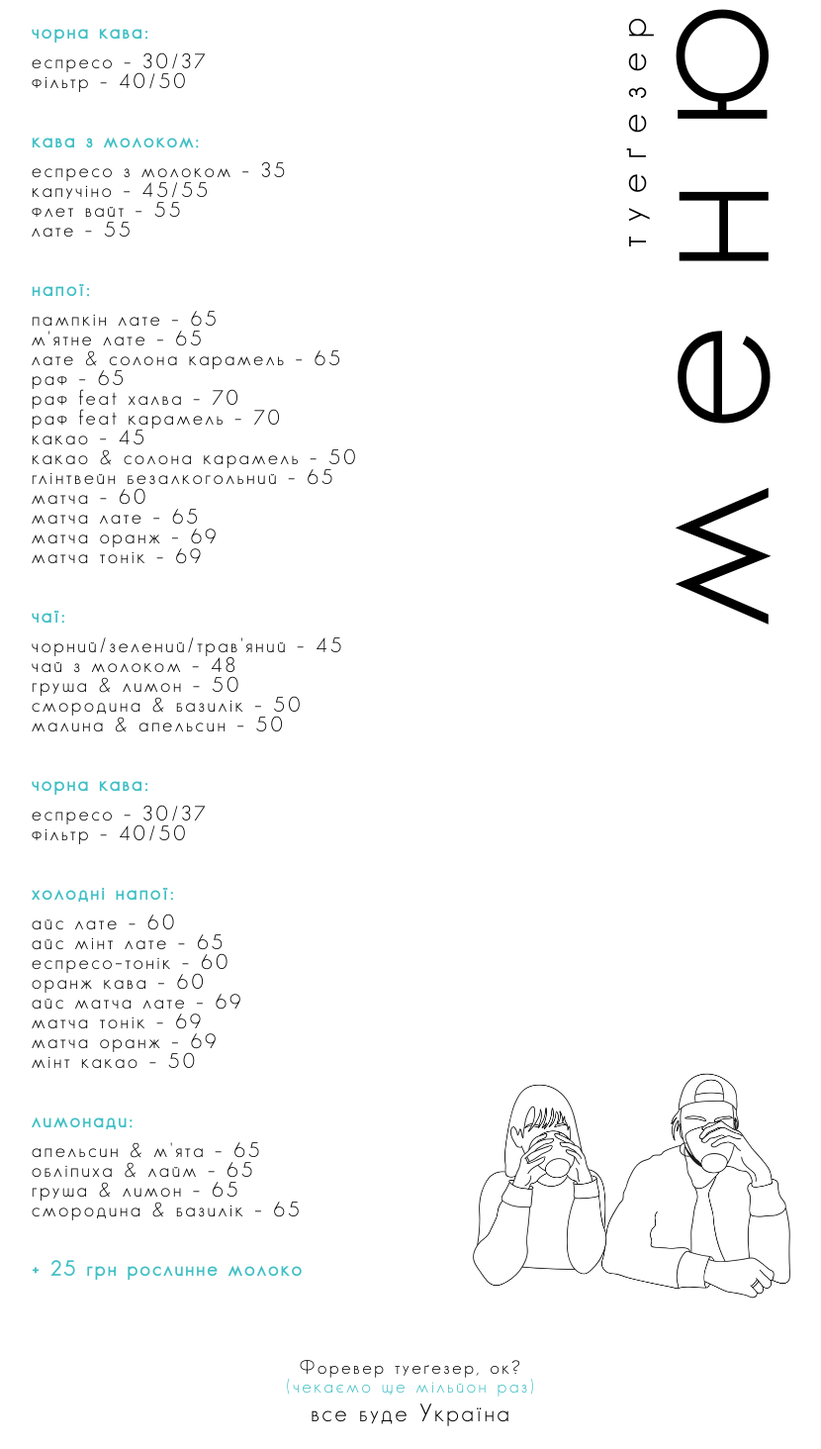
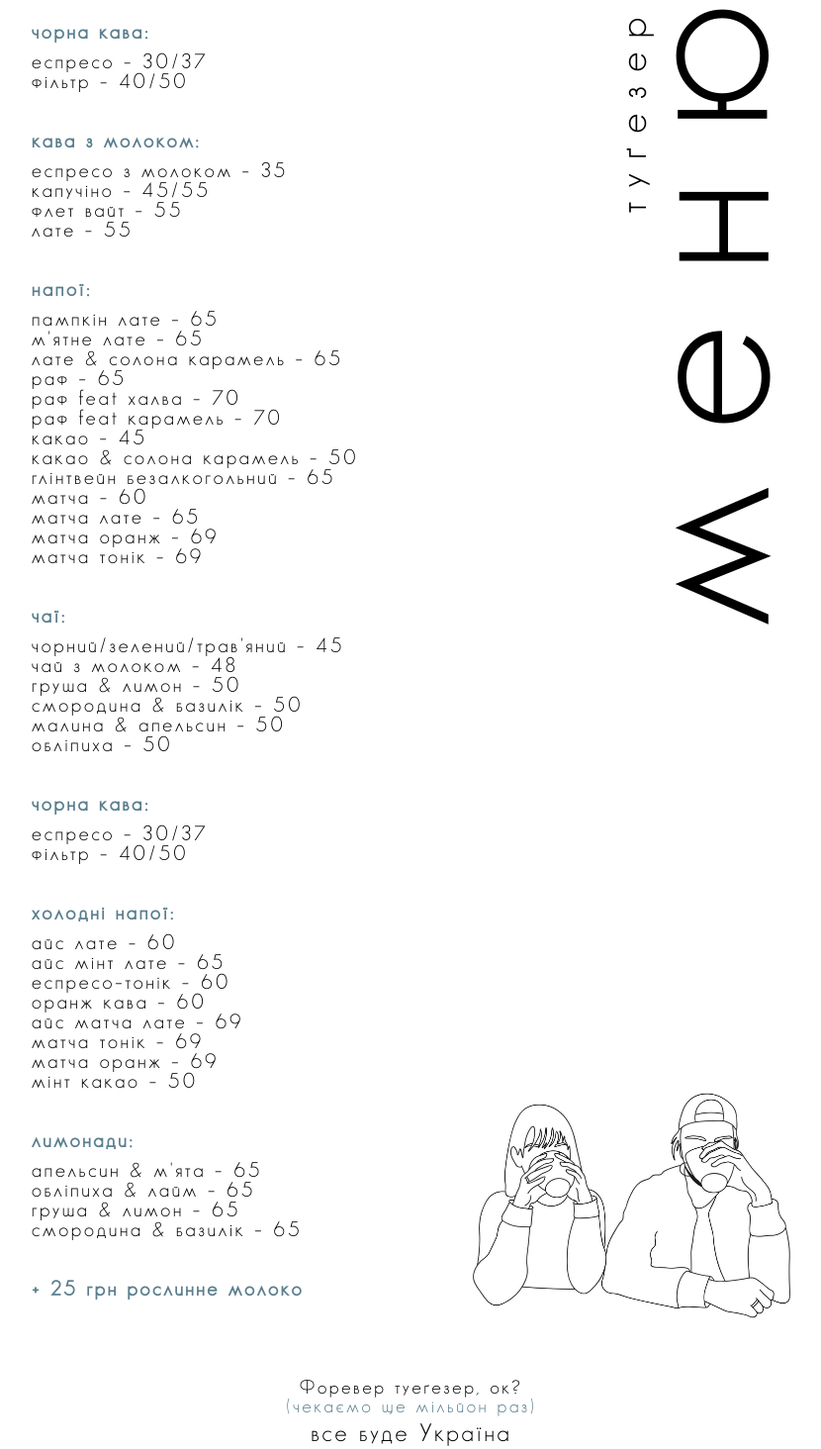
Before and after one commit to OksanaHasdaiko/together, a plain HTML site: page index.html in a window 1280 px wide. Shown: the part 27-1491 px from the top of the page at 99% size, without its empty margins (224-1054 px from the left). Drawn offline with Linux system fonts and the light colour scheme.

Commit message:
small fixes

```diff
--- a/index.html
+++ b/index.html
@@ -9,7 +9,7 @@
 
 <body>
   <header class="header">
-    <div class="header-title">туеґезер</div>
+    <div class="header-title">туґезер</div>
     <div class="header-title header-title--bigger-font">меню</div>
   </header>
 
@@ -52,6 +52,7 @@
       <li class="menu_item menu-item">груша & лимон - 50</li>
       <li class="menu_item menu-item">смородина & базилік - 50</li>
       <li class="menu_item menu-item">малина & апельсин - 50</li>
+      <li class="menu_item menu-item">обліпиха - 50</li>
     </ul>
 
     <ul class="menu_block">
--- a/styles.css
+++ b/styles.css
@@ -79,7 +79,7 @@ header {
 
 .menu_header {
   margin-bottom: 10px;
-  color: #40bfc5;
+  color: #5a7e8d;
   font-weight: 600;
 }
 
@@ -102,7 +102,7 @@ header {
 }
 
 .footer_line--blue {
-  color: #40bfc5
+  color: #5a7e8d
 }
 
 .footer_line--bigger-font {
```
